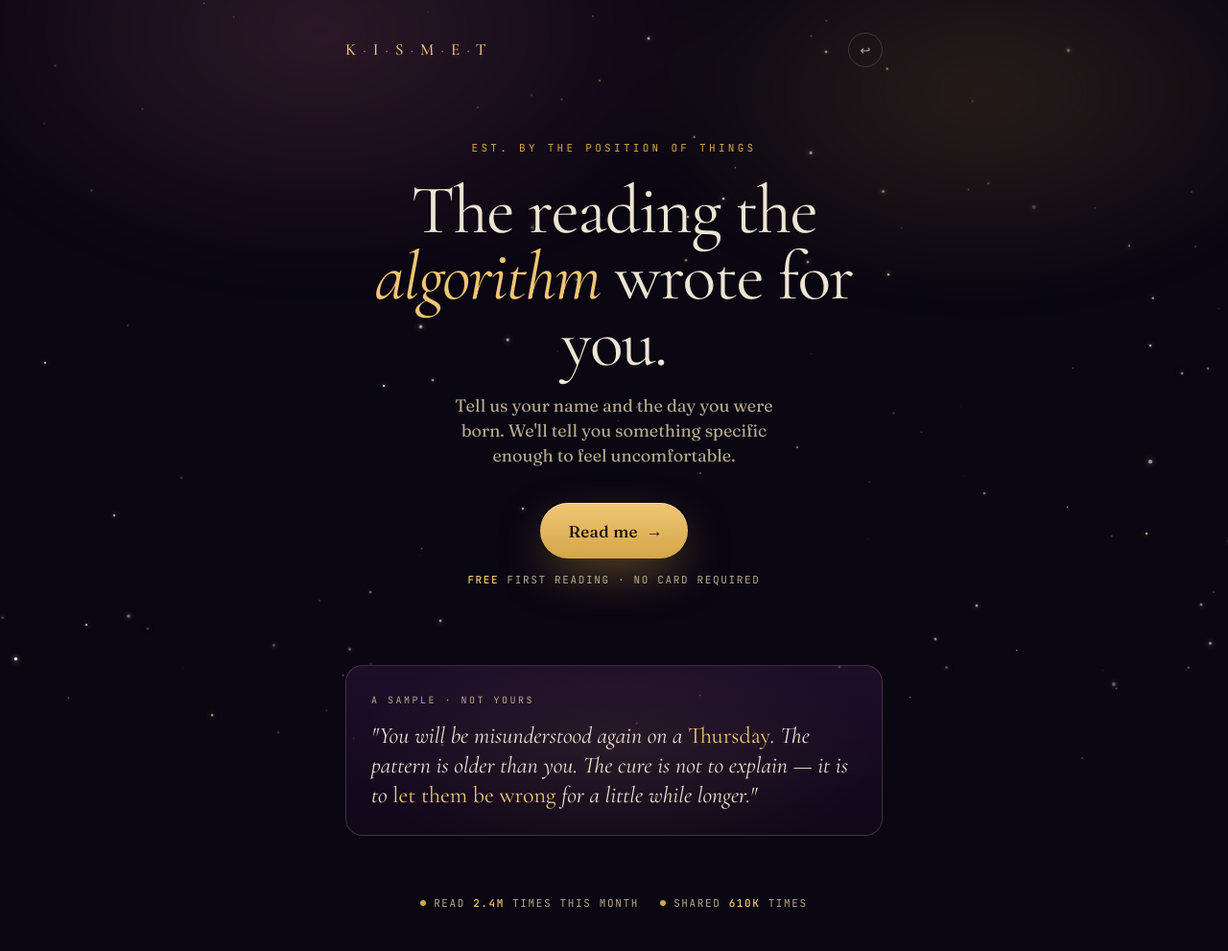
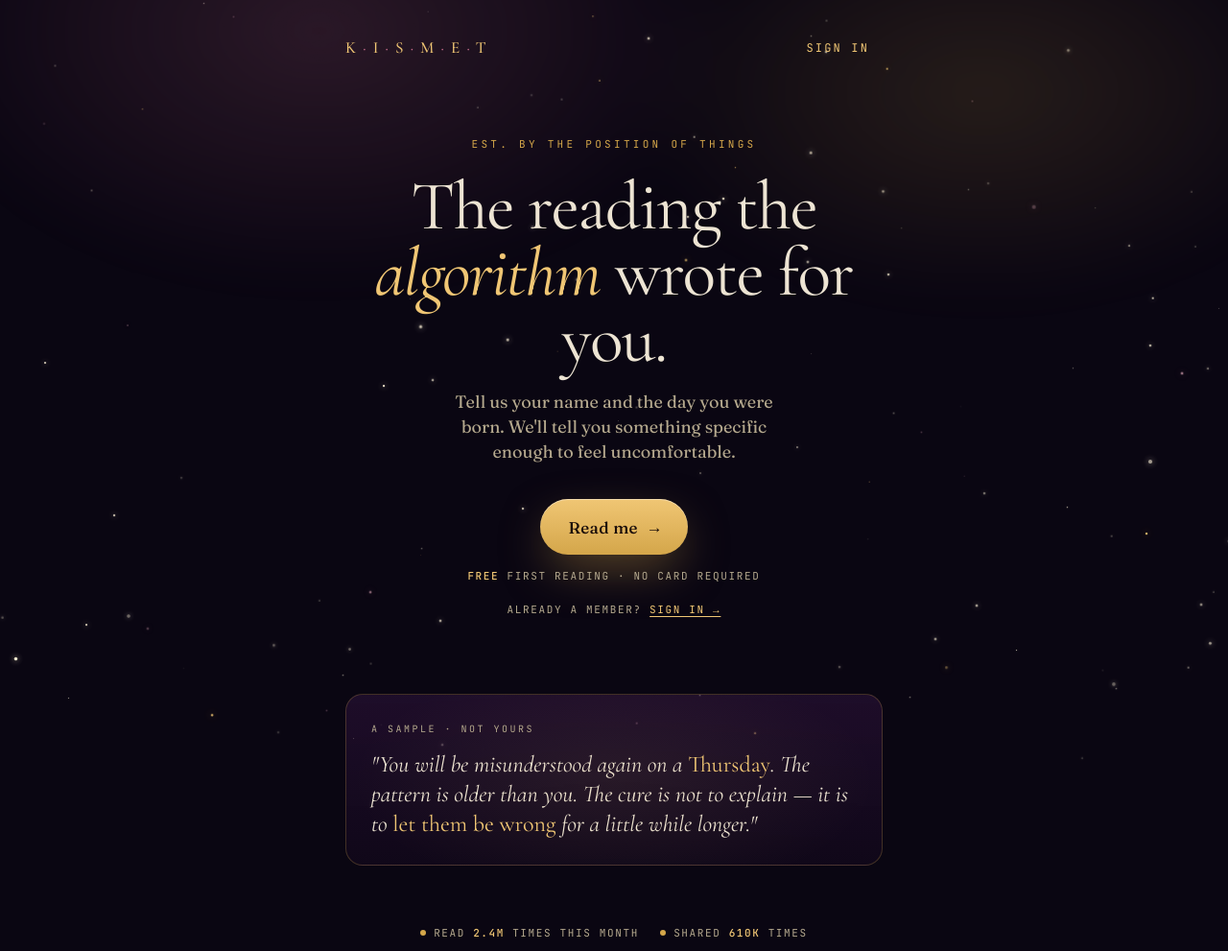
Before and after one commit to cvwllc/kismet, a website: page index.html in a window 1280 px wide. Shown: the top 991 px of the page at 96% size. Drawn offline with nearby package versions, Linux system fonts and the light colour scheme.

Commit message:
Make Sign in obvious: top-right text link + hero subnote link

```diff
--- a/index.html
+++ b/index.html
@@ -120,6 +120,23 @@
     transition: all .25s;
   }
   .icon-btn:hover { border-color: var(--gold); color: var(--gold-2); }
+  .text-link {
+    background: transparent;
+    border: none;
+    padding: 8px 14px;
+    border-radius: 999px;
+    font-family: var(--mono);
+    font-size: 12px;
+    letter-spacing: .18em;
+    text-transform: uppercase;
+    color: var(--gold-2);
+    cursor: pointer;
+    transition: all .2s;
+  }
+  .text-link:hover {
+    background: rgba(240,198,116,.08);
+    color: var(--gold);
+  }
 
   /* ========== LANDING ========== */
   .hero {
@@ -746,7 +763,7 @@
 
       <div class="topbar">
         <div class="wordmark">K<span class="dot">·</span>I<span class="dot">·</span>S<span class="dot">·</span>M<span class="dot">·</span>E<span class="dot">·</span>T</div>
-        <button class="icon-btn" onclick="go('signin')" title="Already a member">↩</button>
+        <button class="text-link" onclick="go('signin')">Sign in</button>
       </div>
 
       <div class="hero">
@@ -755,6 +772,7 @@
         <p class="kicker">Tell us your name and the day you were born. We'll tell you something specific enough to feel uncomfortable.</p>
         <button class="cta" onclick="go('form')">Read me <span class="arr">→</span></button>
         <div class="subnote"><b>Free</b> first reading · No card required</div>
+        <div class="subnote" style="margin-top: 18px;">Already a member? <a href="#" onclick="go('signin'); return false;" style="color: var(--gold-2); text-decoration: underline; text-underline-offset: 3px;">Sign in →</a></div>
       </div>
 
       <div class="sample-card">
```
